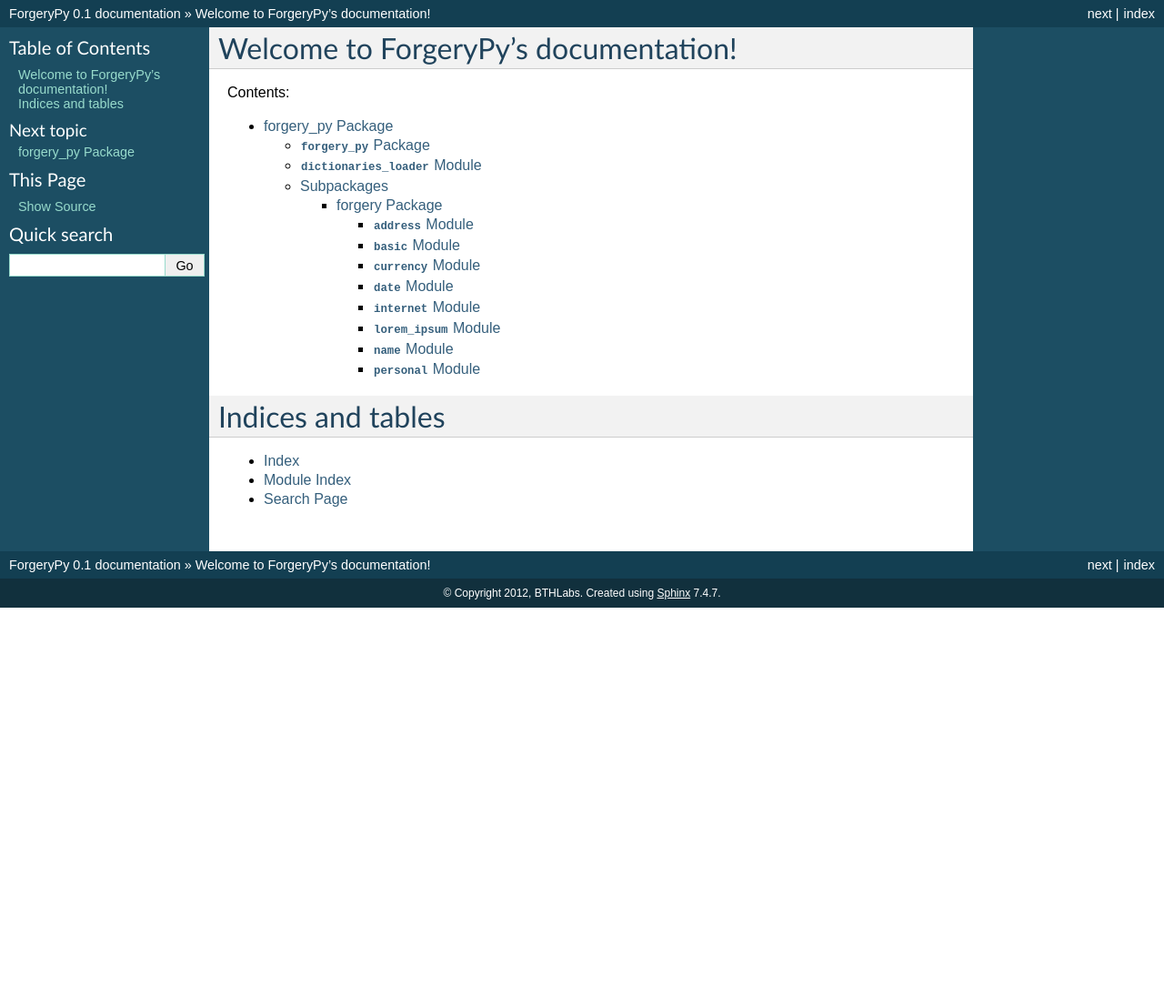
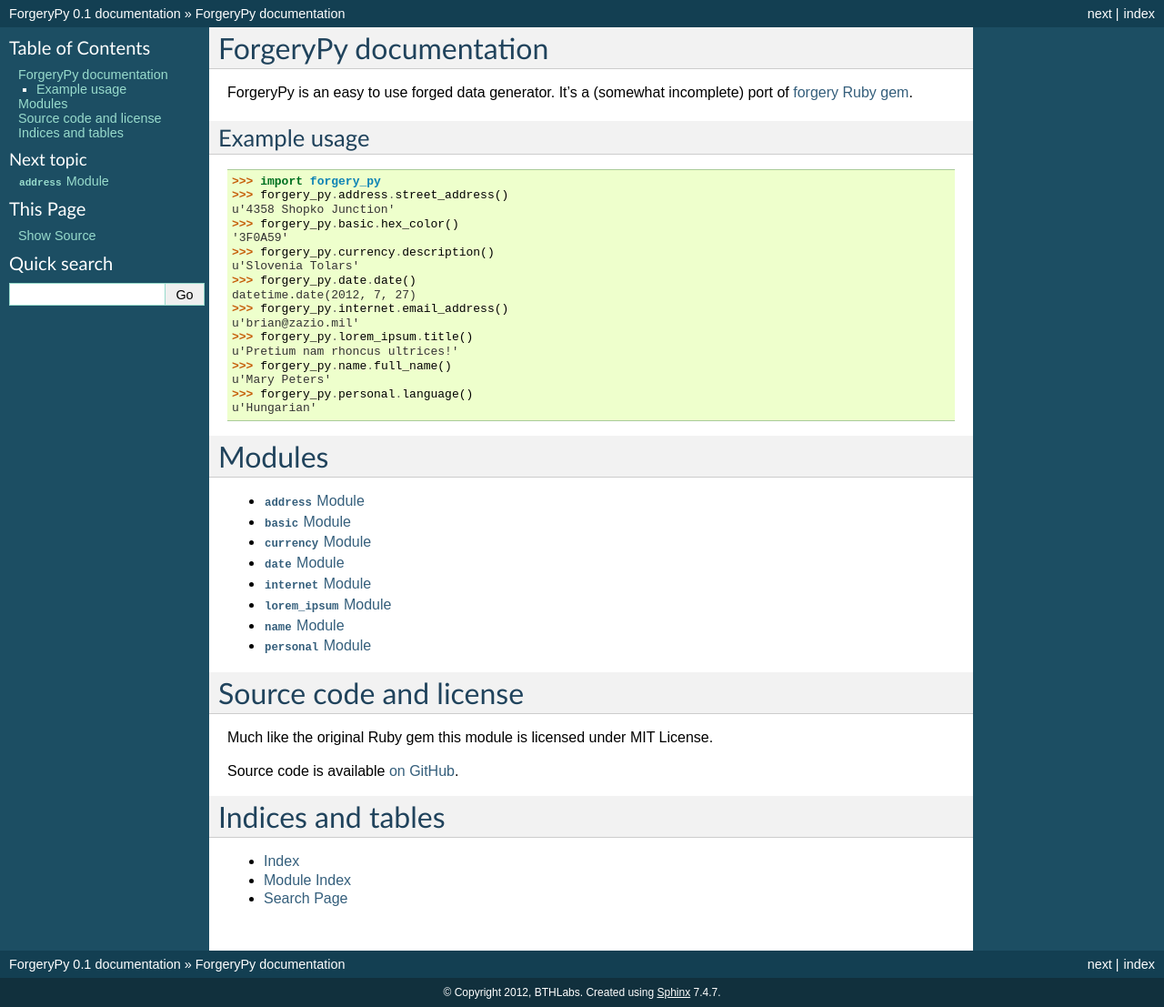
Before and after one commit to tomekwojcik/ForgeryPy, a Sphinx documentation site: the page built from docs/index.rst, in a window 1280 px wide. Shown: the whole page at 91% size. Built offline with Sphinx 7.4.7, drawn with Linux system fonts in a browser that asks for light colours; before the commit the page ends 900 px from its top, so only the background shows below that.

Commit message:
* I CAN HAZ SPHINX?

```diff
--- a/docs/index.rst
+++ b/docs/index.rst
@@ -3,15 +3,56 @@
    You can adapt this file completely to your liking, but it should at least
    contain the root `toctree` directive.
 
-Welcome to ForgeryPy's documentation!
-=====================================
+ForgeryPy documentation
+=======================
 
-Contents:
+ForgeryPy is an easy to use forged data generator. It's a (somewhat incomplete)
+port of `forgery Ruby gem <http://rubygems.org/gems/forgery>`_.
+
+
+Example usage
+-------------
+
+>>> import forgery_py
+>>> forgery_py.address.street_address()
+u'4358 Shopko Junction'
+>>> forgery_py.basic.hex_color()
+'3F0A59'
+>>> forgery_py.currency.description()
+u'Slovenia Tolars'
+>>> forgery_py.date.date()
+datetime.date(2012, 7, 27)
+>>> forgery_py.internet.email_address()
+u'brian@zazio.mil'
+>>> forgery_py.lorem_ipsum.title()
+u'Pretium nam rhoncus ultrices!'
+>>> forgery_py.name.full_name()
+u'Mary Peters'
+>>> forgery_py.personal.language()
+u'Hungarian'
+
+
+Modules
+=======
 
 .. toctree::
-   :maxdepth: 4
 
-   forgery_py
+   address
+   basic
+   currency
+   date
+   internet
+   lorem_ipsum
+   name
+   personal
+
+
+Source code and license
+=======================
+
+Much like the original Ruby gem this module is licensed under MIT License.
+
+Source code is available `on GitHub <https://github.com/tomekwojcik/ForgeryPy>`_.
 
 
 Indices and tables
```
Also changed, not shown: docs/address.rst (added, +7 -0 lines), docs/basic.rst (added, +7 -0 lines), docs/currency.rst (added, +7 -0 lines), docs/date.rst (added, +7 -0 lines), docs/forgery_py.forgery.rst (deleted, +0 -66 lines), docs/forgery_py.rst (deleted, +0 -25 lines), docs/internet.rst (added, +7 -0 lines), docs/lorem_ipsum.rst (added, +7 -0 lines), docs/name.rst (added, +7 -0 lines), docs/personal.rst (added, +7 -0 lines), 1 other file.
